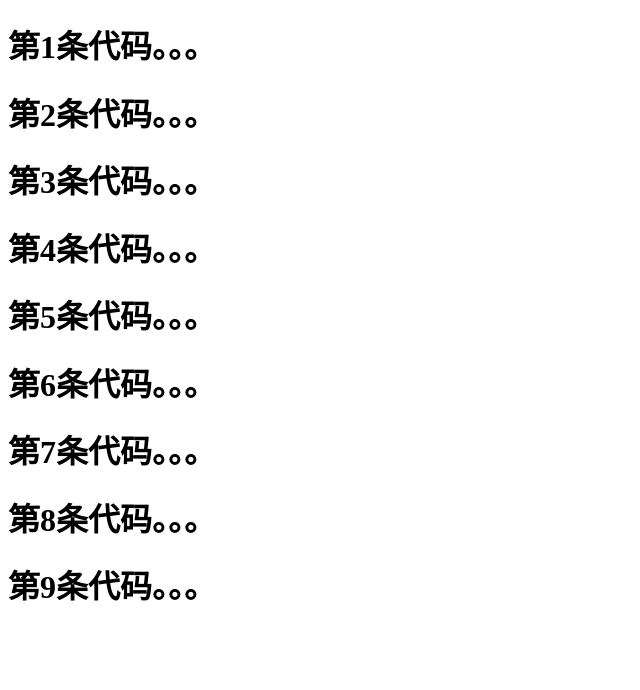
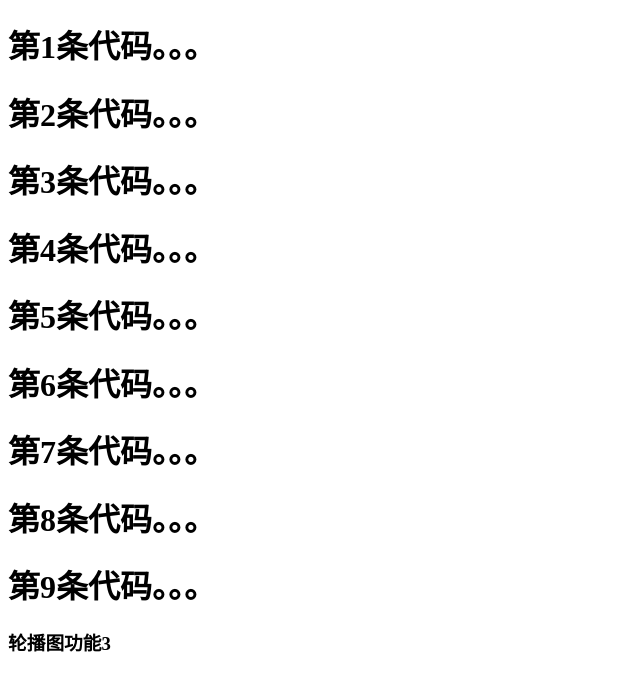
Before and after one commit to hezihong/He, a plain HTML site: page index.html in a window 1280 px wide. Shown: the whole page, without its empty margins (0-640 px from the left). Drawn offline with Linux system fonts and the light colour scheme.

Commit message:
轮播图功能3

```diff
--- a/index.html
+++ b/index.html
@@ -15,5 +15,7 @@
     <h1>第7条代码。。。</h1>
     <h1>第8条代码。。。</h1>
     <h1>第9条代码。。。</h1>
+
+    <h3>轮播图功能3</h3>
 </body>
 </html>
```
